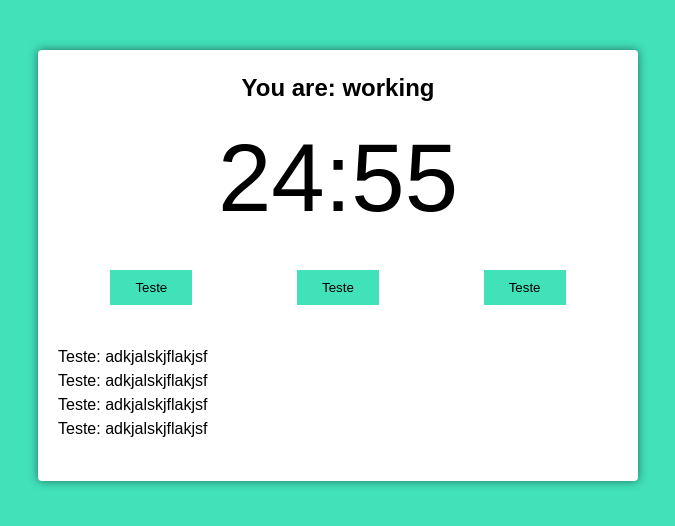
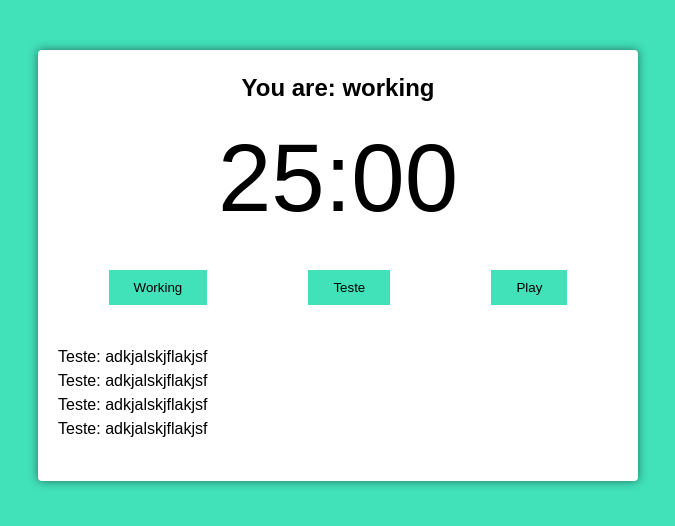
Before and after one commit to gusbdev/pomodoro-typescript, a React (Create React App) app: page / in a window 1280 px wide. Shown: the top 526 px of the page, without its empty margins (302-977 px from the left). Built offline with nearby package versions, Linux system fonts and the light colour scheme.

Commit message:
Working, pause functions

```diff
--- a/src/components/pomodoro-timer.tsx
+++ b/src/components/pomodoro-timer.tsx
@@ -1,4 +1,6 @@
+import { time } from 'console';
 import React from 'react';
+import { useEffect } from 'react';
 import { useInterval } from '../hooks/use-interval';
 import { Button } from './button';
 import { Timer } from './timer';
@@ -12,19 +14,36 @@
 
 export function PomodoroTimer(props: Props): JSX.Element {
   const [mainTime, setMainTime] = React.useState(props.pomodoroTime);
+  const [timeCounting, setTimeCounting] = React.useState(false);
+  const [working, setWorking] = React.useState(false);
 
-  useInterval(() => {
-    setMainTime(mainTime - 1);
-  }, 1000);
+  useEffect(() => {
+    if (working) document.body.classList.add('working');
+  }, [working]);
+
+  useInterval(
+    () => {
+      setMainTime(mainTime - 1);
+    },
+    timeCounting ? 1000 : null,
+  );
+
+  const configureWork = () => {
+    setTimeCounting(true);
+    setWorking(true);
+  };
 
   return (
     <div className="pomodoro">
       <h2>You are: working</h2>
       <Timer mainTime={mainTime} />
       <div className="controls">
+        <Button text="Working" onClick={() => configureWork()} />
         <Button text="Teste" onClick={() => console.log(1)} />
-        <Button text="Teste" onClick={() => console.log(1)} />
-        <Button text="Teste" onClick={() => console.log(1)} />
+        <Button
+          text={timeCounting ? 'Pause' : 'Play'}
+          onClick={() => setTimeCounting(!timeCounting)}
+        />
       </div>
 
       <div className="details">
```
